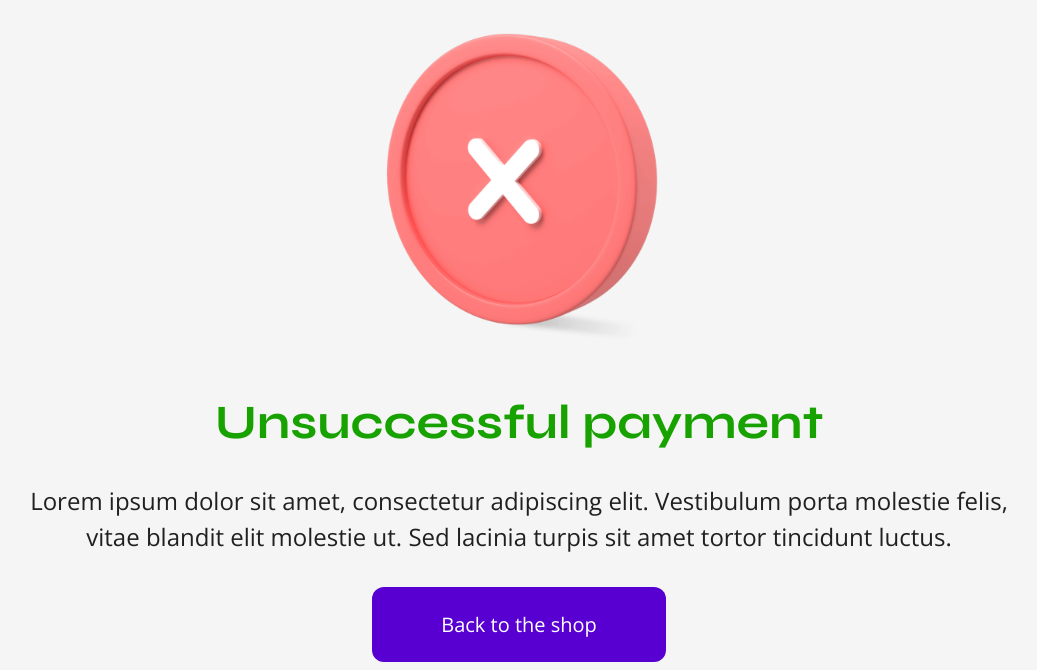
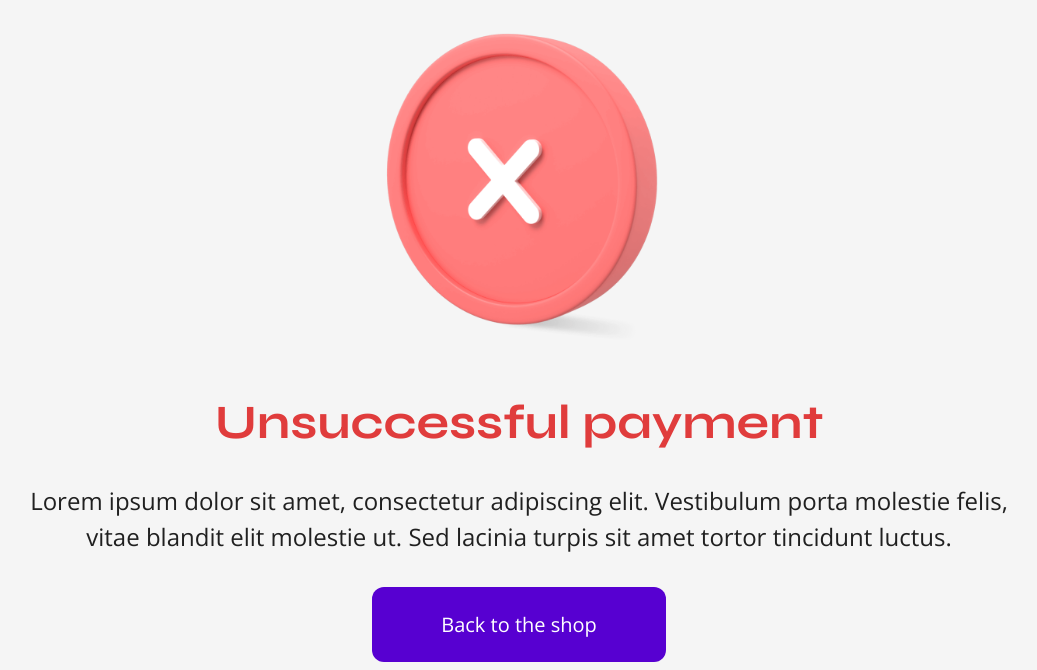
Before and after one commit to kapishdima/freex_it, a website built with webpack: page src/payment-fail.html in a window 1280 px wide. Shown: the part 130-800 px from the top of the page, without its empty margins (121-1158 px from the left). Built offline with nearby package versions, Linux system fonts and the light colour scheme.

Commit message:
fixed payment fail text color

```diff
--- a/src/payment-fail.html
+++ b/src/payment-fail.html
@@ -56,7 +56,7 @@
         alt="status fail"
       />
       <div class="payment-status__context">
-        <h2 class="payment-status__title payment-status__title--success">
+        <h2 class="payment-status__title payment-status__title--fail">
           Unsuccessful payment
         </h2>
         <p class="payment-status__description">
```
Also changed, not shown: 2 other files.
